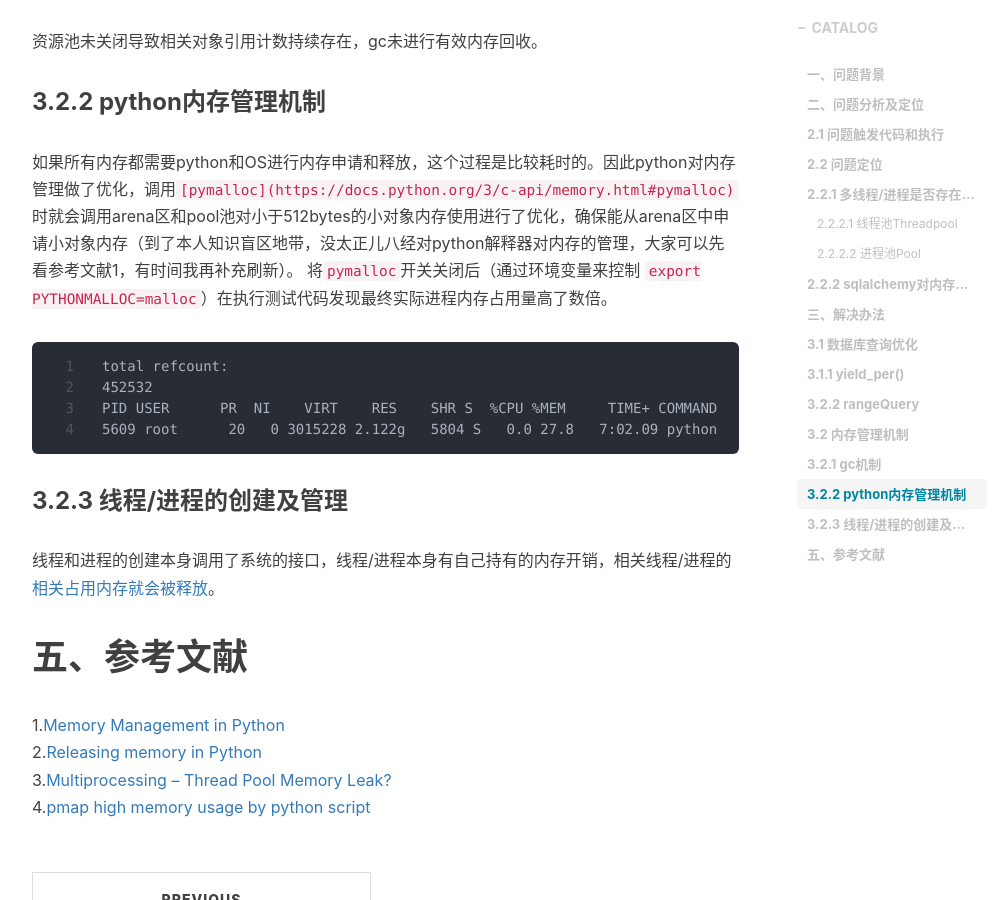
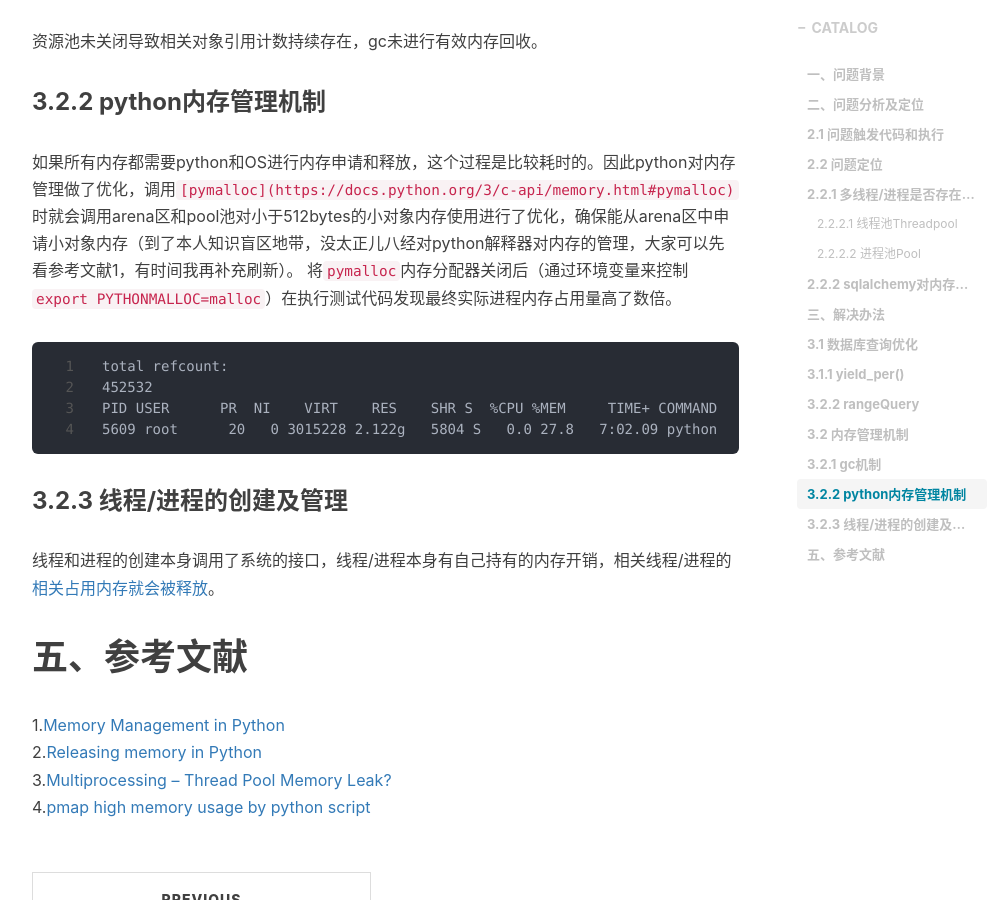
Before and after one commit to shihai1991/shihai1991.github.io, a Jekyll site: the page built from _posts/2022-09-20-multiprocessing-sqlalchemy.md, in a window 1280 px wide and 900 px high, scrolled down 6727 px. Shown: the whole window, without its empty margins (233-1238 px from the left). Built offline with Jekyll 4.4.1, drawn with Linux system fonts in a browser that asks for light colours; nearby versions of some CDN libraries; comment, search, counter and statistics services are not loaded.

Commit message:
Update 2022-09-20-multiprocessing-sqlalchemy.md

````diff
--- a/_posts/2022-09-20-multiprocessing-sqlalchemy.md
+++ b/_posts/2022-09-20-multiprocessing-sqlalchemy.md
@@ -223,7 +223,7 @@ PID USER      PR  NI    VIRT    RES    SHR S  %CPU %MEM     TIME+ COMMAND
 
 ### 3.2.2 python内存管理机制
 如果所有内存都需要python和OS进行内存申请和释放，这个过程是比较耗时的。因此python对内存管理做了优化，调用`[pymalloc](https://docs.python.org/3/c-api/memory.html#pymalloc)`时就会调用arena区和pool池对小于512bytes的小对象内存使用进行了优化，确保能从arena区中申请小对象内存（到了本人知识盲区地带，没太正儿八经对python解释器对内存的管理，大家可以先看参考文献1，有时间我再补充刷新）。
-将`pymalloc`开关关闭后（通过环境变量来控制 `export PYTHONMALLOC=malloc`）在执行测试代码发现最终实际进程内存占用量高了数倍。
+将`pymalloc`内存分配器关闭后（通过环境变量来控制 `export PYTHONMALLOC=malloc`）在执行测试代码发现最终实际进程内存占用量高了数倍。
 ```
 total refcount:
 452532
````
